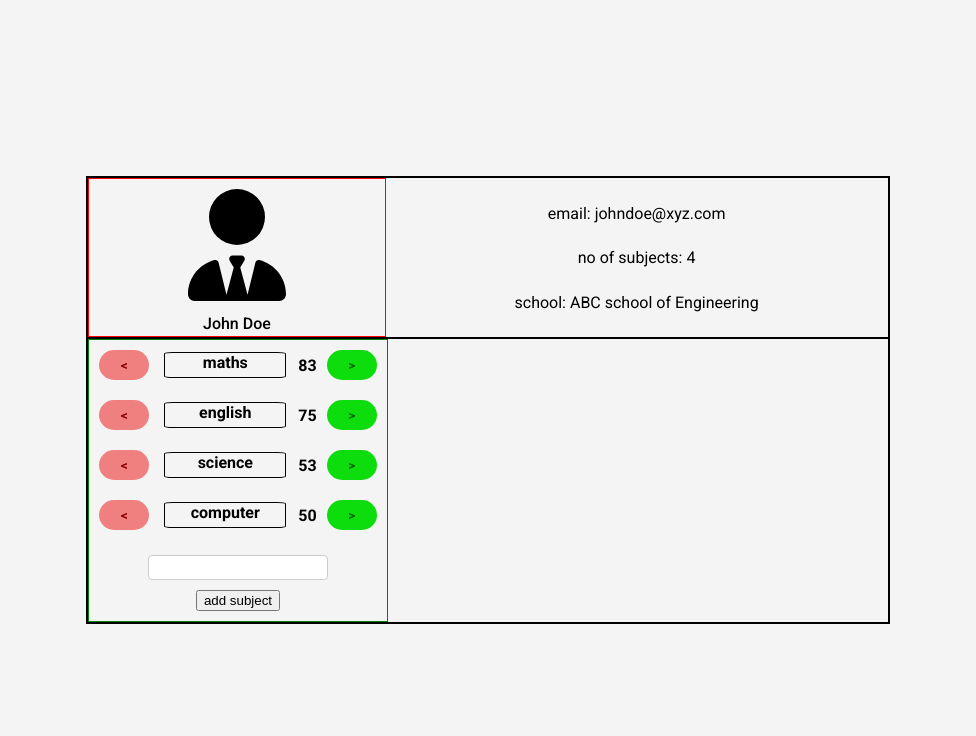
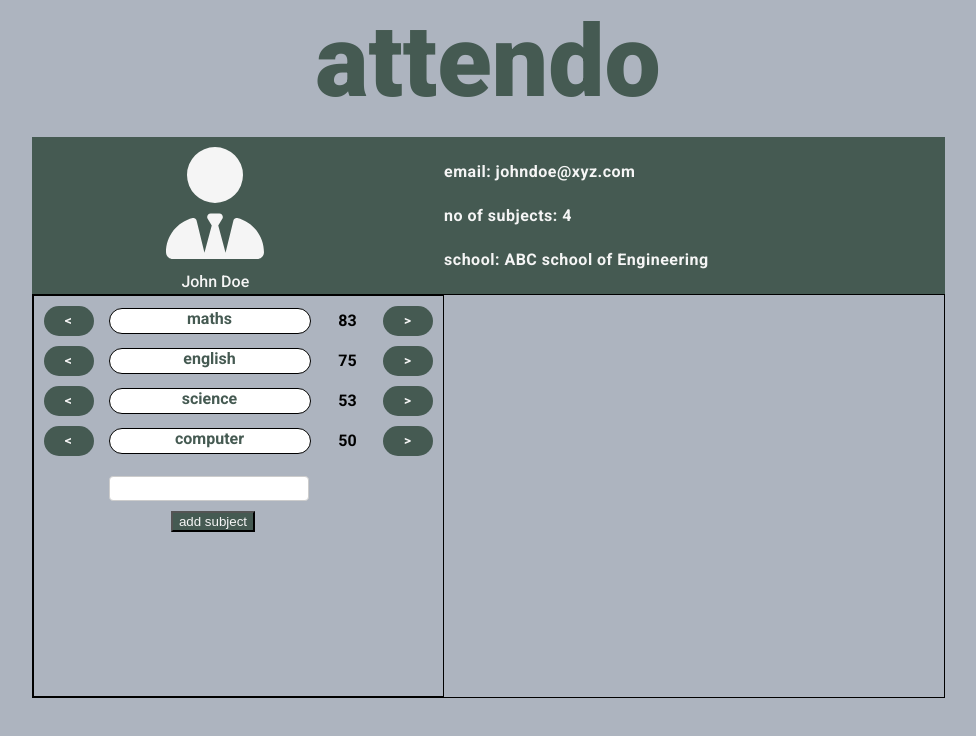
Before and after one commit to ankitsmt211/attendo, a React (Vite) app in the folder frontend/attendance-manager/: page / in a window 1280 px wide. Shown: the top 736 px of the page, without its empty margins (152-1128 px from the left). Built offline with nearby package versions, Linux system fonts and the light colour scheme.

Commit message:
fix scroll behaviour on subjects and add heading * scroll won't hide contents * scroll bar is hidden * styling for add subject block * heading for application and styling

```diff
--- a/frontend/attendance-manager/src/App.css
+++ b/frontend/attendance-manager/src/App.css
@@ -2,4 +2,5 @@
 
  body,html{
     width: 100%;
+    background-color: #ADB4BF;
 }
--- a/frontend/attendance-manager/src/App.jsx
+++ b/frontend/attendance-manager/src/App.jsx
@@ -3,6 +3,7 @@ import '@fontsource/roboto/300.css';
 import '@fontsource/roboto/400.css';
 import '@fontsource/roboto/500.css';
 import '@fontsource/roboto/700.css';
+import '../src/App.css'
 
 export default function App(){
   return <>
--- a/frontend/attendance-manager/src/Components/Dashboard/Dashboard.css
+++ b/frontend/attendance-manager/src/Components/Dashboard/Dashboard.css
@@ -1,5 +1,4 @@
 .base-container{
-    border: 1px solid black;
     display: flex;
     flex-direction: column;
 }
@@ -8,3 +7,13 @@
     display: flex;
     border: 1px solid black;
 }
+
+.application-name{
+    border: 0px;
+    font-family: 'Roboto', sans-serif;
+    font-weight: 900;
+    font-size: 100px;
+    text-align: center;
+    color: #455A52;
+    margin-top: -100px;
+}
--- a/frontend/attendance-manager/src/Components/Dashboard/Dashboard.jsx
+++ b/frontend/attendance-manager/src/Components/Dashboard/Dashboard.jsx
@@ -18,6 +18,7 @@ export default function Dashboard(){
 
     return <>
     <div className="base-container">
+        <h1 className="application-name">{'attendo'}</h1>
         <div className="">
             <UserCard/>
         </div>
--- a/frontend/attendance-manager/src/Components/SubjectsCard/SubjectsCard.css
+++ b/frontend/attendance-manager/src/Components/SubjectsCard/SubjectsCard.css
@@ -80,13 +80,16 @@
 } */
 
 .subject-list {
-    border: 1px solid green;
+    border: 1px solid black;
     font-family: 'Roboto', sans-serif;
     font-weight: 600;
-    display: flex;
-    flex-direction: column;
-    justify-content: center;
-    align-items: center;
+
+    overflow-y: scroll;
+    height: 400px;
+}
+
+.subject-list::-webkit-scrollbar{
+    display: none;
 }
 
 .subject-name:hover {
@@ -102,12 +105,14 @@
 }
 
 .subject-name {
-    width: 120px;
+    width: 200px;
+    color: #455A52;
     text-align: center;
     margin: 2px;
     margin-left: 15px;
     border: 1px solid black;
-    border-radius: 7%;
+    border-radius: 25px;
+    background-color: white;
 }
 
 .subject-attendance-percent {
@@ -115,12 +120,13 @@
     justify-content: center;
     align-items: center;
     margin: 0 10px;
+    width: 50px;
 }
 
 .new-subject-container {
     display: flex;
     flex-direction: column;
-    width: 80%;
+
     justify-content: center;
     align-items: center;
     margin: 5px;
@@ -129,8 +135,15 @@
 
 .new-subject-input {
     margin: 10px;
+    margin-left: -48px;
     height: 25px;
-    width: 180px;
+    width: 200px;
+}
+
+.add-subject-button{
+    margin-left:-50px ;
+    background-color: #455A52;
+    color: #f5f5f5;
 }
 
 .increment-attendance-button,
@@ -139,12 +152,12 @@
     border-radius: 40px;
     border: 0px;
     font-family: 'Roboto', sans-serif;
+    background-color: #455A52;
+    color: #f5f5f5;
     /* padding: 10px; */
 }
 
 .increment-attendance-button {
-    background-color: #01db01f1;
-    color: #006400;
     font-weight: 700;
     transition: background-color 0.3s ease;
 }
@@ -154,8 +167,6 @@
 }
 
 .decrement-attendance-button {
-    background-color: #F08080;
-    color: #8B0000;
     font-weight: 700;
     transition: background-color 0.3s ease;
 }
--- a/frontend/attendance-manager/src/Components/SubjectsCard/SubjectsCard.jsx
+++ b/frontend/attendance-manager/src/Components/SubjectsCard/SubjectsCard.jsx
@@ -23,7 +23,7 @@ export default function SubjectsCard({setCurrentSubject,subjectList,setSubjects}
         }
         <div className='new-subject-container'>
             <input type='text' ref={addSubjectRef} className='new-subject-input'/>
-            <button className='add-subject' onClick={handleAddSubject}>add subject</button>
+            <button className='add-subject-button' onClick={handleAddSubject}>add subject</button>
         </div>
     </div>
     </>
--- a/frontend/attendance-manager/src/Components/UserCard/UserCard.css
+++ b/frontend/attendance-manager/src/Components/UserCard/UserCard.css
@@ -1,11 +1,15 @@
 .user-container{
     display: flex;
-    border: 1px solid black;
+    /* border: 1px solid black; */
+    background-color: #455A52;
+    color: #f5f5f5;
+    margin-top: -50px;
 }
 
 .user-avatar-with-name{
-    border: 1px solid red;
+    /* border: 1px solid black; */
     width: 470px;
+    margin-left: 55px;
 }
 
 .user-avatar{
@@ -27,8 +31,9 @@
     justify-content: space-evenly;
     /* padding: 10px; */
     font-family: 'Roboto', sans-serif;
-    font-weight: 400;
-    text-align: center;
-    align-items: center;
+    font-weight: 700;
+    align-items: flex-start;
     width: 100%;
+    padding-left: 100px;
+    letter-spacing: 0.5px;
 }
```
